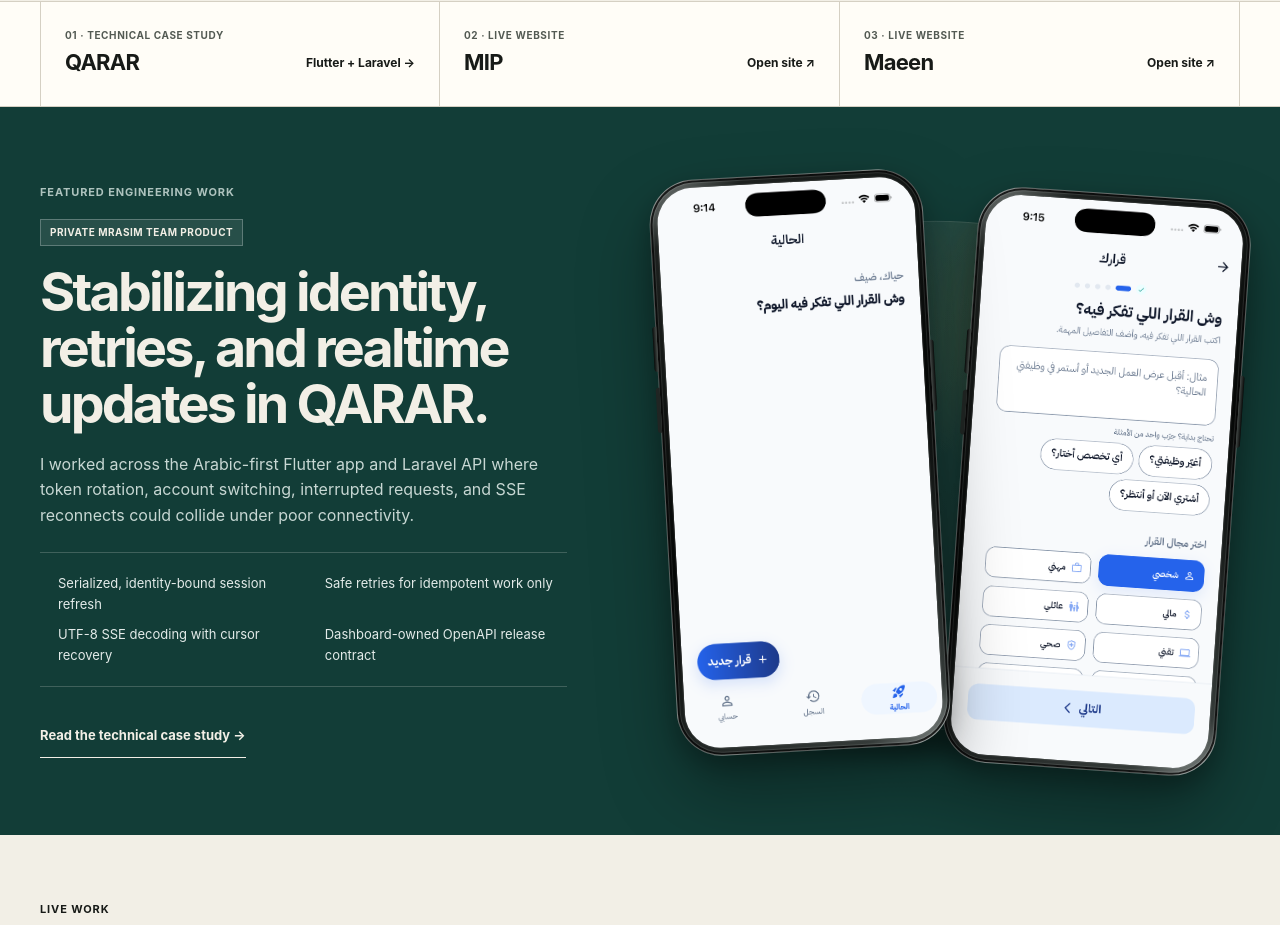
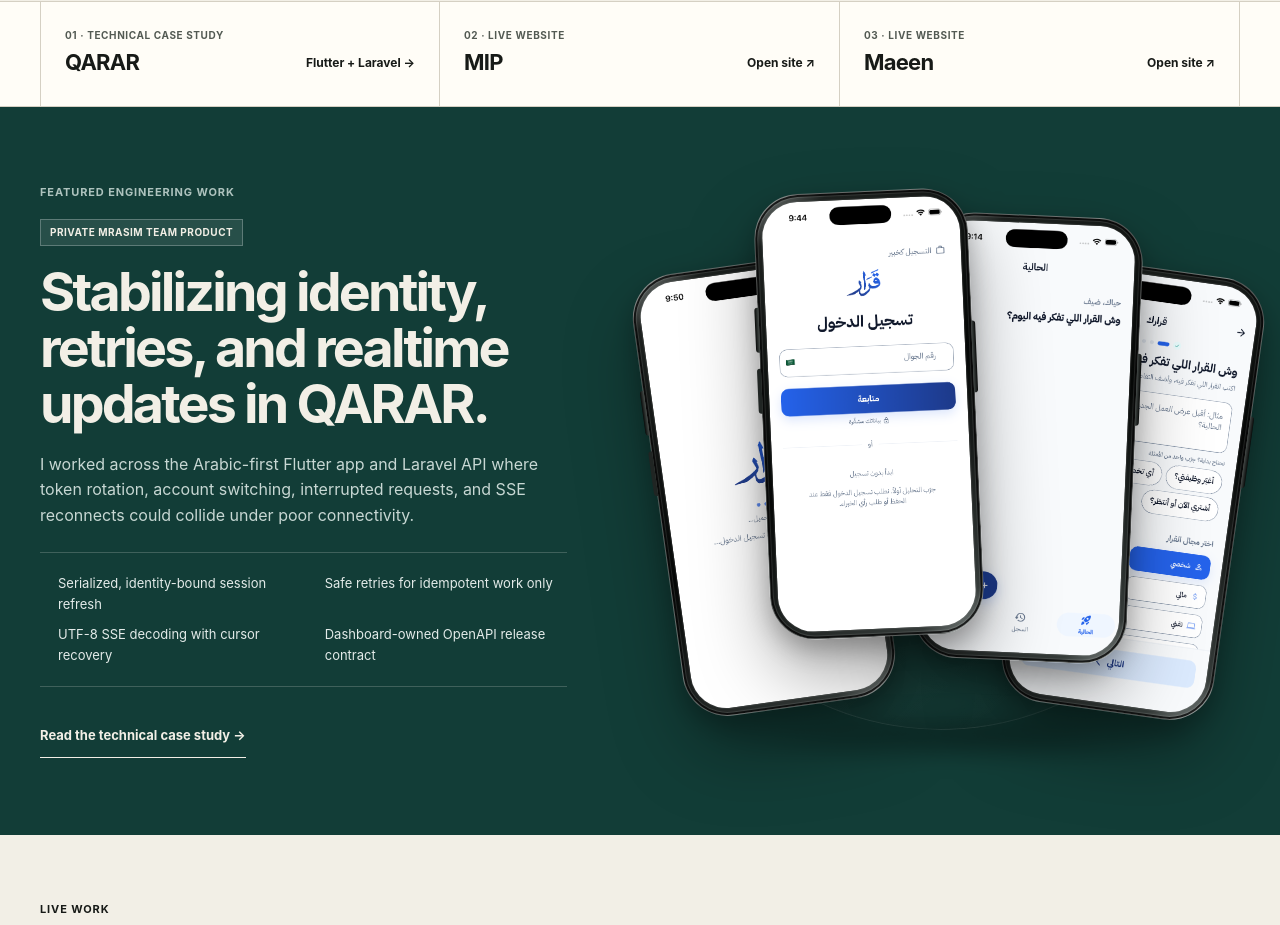
Before and after one commit to SameerAwaji/portfolio, a Next.js app: page / in a window 1280 px wide. Shown: the part 587-1512 px from the top of the page. Built offline with nearby package versions, Linux system fonts and the light colour scheme.

Commit message:
Show all QARAR captures on homepage

```diff
--- a/app/globals.css
+++ b/app/globals.css
@@ -491,7 +491,7 @@ button:focus-visible {
   --phone-radius: 45px;
 
   position: absolute;
-  width: min(47%, 276px);
+  width: min(38%, 214px);
   margin: 0;
   padding: var(--phone-bezel);
   overflow: visible;
@@ -540,26 +540,49 @@ button:focus-visible {
   box-shadow: 0 0 0 1px rgba(255, 255, 255, 0.08);
 }
 
-.phone-frame-back {
-  top: 22px;
-  right: 1%;
-  transform: rotate(4deg);
-}
-
-.phone-frame-front {
-  bottom: 20px;
-  left: 1%;
+.phone-frame-splash {
+  top: 92px;
+  left: 0;
+  z-index: 1;
+  transform: rotate(-8deg);
+}
+
+.phone-frame-login {
+  top: 20px;
+  left: 18%;
+  z-index: 4;
+  transform: rotate(-2.5deg);
+}
+
+.phone-frame-home {
+  top: 44px;
+  right: 18%;
+  z-index: 3;
+  transform: rotate(2.5deg);
+}
+
+.phone-frame-decision {
+  top: 96px;
+  right: 0;
   z-index: 2;
-  transform: rotate(-3.2deg);
+  transform: rotate(8deg);
 }
 
 @media (hover: hover) {
-  .phone-proof:hover .phone-frame-back {
-    transform: translate(5px, -6px) rotate(3deg);
-  }
-
-  .phone-proof:hover .phone-frame-front {
-    transform: translate(-5px, 4px) rotate(-2.4deg);
+  .phone-proof:hover .phone-frame-splash {
+    transform: translate(-5px, -5px) rotate(-9deg);
+  }
+
+  .phone-proof:hover .phone-frame-login {
+    transform: translate(-3px, -6px) rotate(-3deg);
+  }
+
+  .phone-proof:hover .phone-frame-home {
+    transform: translate(3px, -6px) rotate(3deg);
+  }
+
+  .phone-proof:hover .phone-frame-decision {
+    transform: translate(5px, -5px) rotate(9deg);
   }
 }
 
@@ -1675,7 +1698,7 @@ button:focus-visible {
   }
 
   .phone-frame {
-    width: min(57%, 250px);
+    width: min(43%, 190px);
   }
 
   .section,
--- a/app/page.tsx
+++ b/app/page.tsx
@@ -158,7 +158,7 @@ export default function Home() {
           </div>
         </nav>
 
-        <section className="technical-preview" aria-labelledby="qarar-preview-title">
+        <section className="technical-preview" id="qarar-work" aria-labelledby="qarar-preview-title">
           <div className="shell technical-preview-grid">
             <div className="technical-preview-copy">
               <p className="section-kicker light-kicker">Featured engineering work</p>
@@ -183,20 +183,40 @@ export default function Home() {
             </div>
 
             <div className="phone-proof" aria-label="QARAR simulator screens">
-              <figure className="phone-frame phone-frame-back">
+              <figure className="phone-frame phone-frame-splash">
                 <Image
-                  src="/projects/qarar-decision-clean.png"
-                  alt="QARAR Arabic decision entry flow"
+                  src="/projects/qarar-splash-clean.png"
+                  alt="QARAR loading screen in the iOS simulator"
                   width={1206}
                   height={2622}
                   priority
                   unoptimized
                 />
               </figure>
-              <figure className="phone-frame phone-frame-front">
+              <figure className="phone-frame phone-frame-login">
+                <Image
+                  src="/projects/qarar-login-clean.png"
+                  alt="QARAR Arabic main login screen in the iOS simulator"
+                  width={1206}
+                  height={2622}
+                  priority
+                  unoptimized
+                />
+              </figure>
+              <figure className="phone-frame phone-frame-home">
                 <Image
                   src="/projects/qarar-home-clean.png"
                   alt="QARAR Arabic guest home screen in the iOS simulator"
+                  width={1206}
+                  height={2622}
+                  priority
+                  unoptimized
+                />
+              </figure>
+              <figure className="phone-frame phone-frame-decision">
+                <Image
+                  src="/projects/qarar-decision-clean.png"
+                  alt="QARAR Arabic decision entry flow"
                   width={1206}
                   height={2622}
                   priority
```
Also changed, not shown: 1 other file (tests, documents, lock files or other folders).
